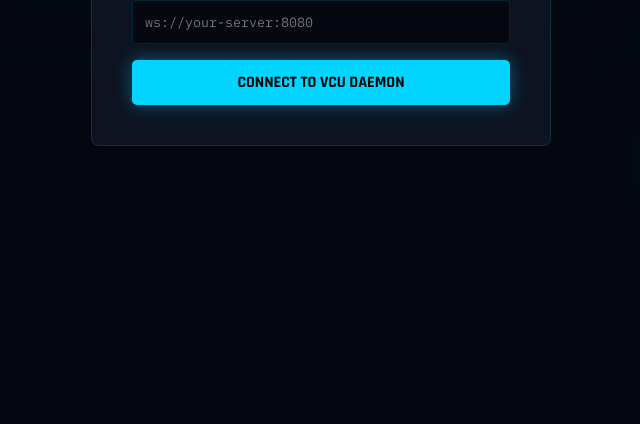
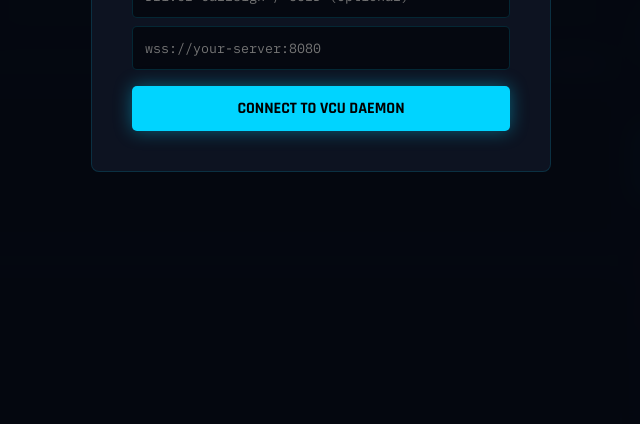
Before and after one commit to vishal0002/EVO-vHIL-Public, a plain HTML site: page dashboard.html in a window 1280 px wide. Shown: the part 376-800 px from the top of the page, without its empty margins (319-959 px from the left). Drawn offline with Linux system fonts and the light colour scheme.

Commit message:
Update GoatCounter script and input fields

```diff
--- a/dashboard.html
+++ b/dashboard.html
@@ -13,7 +13,7 @@
   function trackEvent(name) { gtag('event', name); }
   trackEvent("view_dashboard"); // Track on load
 </script>
-<script data-goatcounter="https://evovhil.goatcounter.com/count" async src="//gc.zgo.at/count.js"></script>
+<script data-goatcounter="https://evo-vhil.goatcounter.com/count" async src="//gc.zgo.at/count.js"></script>
 <link rel="preconnect" href="https://fonts.googleapis.com">
 <link rel="preconnect" href="https://fonts.gstatic.com" crossorigin>
 <link href="https://fonts.googleapis.com/css2?family=Rajdhani:wght@400;500;600;700&family=IBM+Plex+Mono:wght@300;400;500&display=swap" rel="stylesheet">
@@ -241,7 +241,9 @@ body::before {
 <div id="overlay">
   <div class="overlay-card" id="connectCard">
     <div class="overlay-title">EVO vHIL</div>
-    <input type="text" id="wsUrlInput" placeholder="ws://your-server:8080" autocomplete="off"/>
+    <input type="text" id="callsignInput" placeholder="Driver Callsign / UUID (Optional)" autocomplete="off" style="width:100%; background:var(--bg-deep); border:1px solid var(--border); border-radius:var(--r); padding:12px; font-family:var(--mono); color:var(--text-hi); margin-bottom:8px; outline:none;" />
+
+    <input type="text" id="wsUrlInput" placeholder="wss://your-server:8080" autocomplete="off"/>
     <button class="overlay-connect-btn" onclick="connectWS()">CONNECT TO VCU DAEMON</button>
   </div>
 </div>
```
